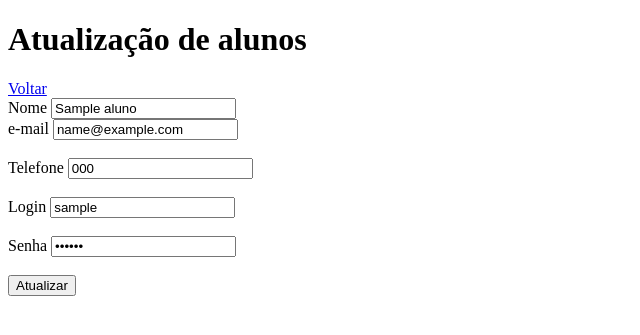
After one commit to balriobdb/senac, a PHP site: the page made by atualizar.php in a window 1280 px wide. The commit adds this page. Shown: the top 335 px of the page, without its empty margins (0-640 px from the left). Run offline with PHP 8.4, Linux system fonts and the light colour scheme; tables that the repository leaves empty or names only in its code hold one stand-in row (values such as "Sample post").

Commit message:
Atualização

```diff
--- /dev/null
+++ b/atualizar.php
@@ -0,0 +1,48 @@
+<?php
+include_once ("objetos/AlunoController.php");
+
+$controller = new AlunoController();
+
+if($_SERVER['REQUEST_METHOD'] === 'GET' && isset($_GET['alterar'])){
+    $a = $controller->localizarAluno($_GET['alterar']);
+}elseif ($_SERVER['REQUEST_METHOD'] === 'POST' && isset($_POST['aluno'])){
+    $a = $controller->atualizarAluno($_POST['aluno']);
+}else{
+    header("location: index.php");
+}
+
+?>
+
+
+
+<!doctype html>
+<html lang="pt-br">
+<head>
+    <meta charset="UTF-8">
+    <meta name="viewport" content="width=device-width, initial-scale=1">
+    <title>Cadastro de Aluno</title>
+</head>
+<body>
+
+<h1>Atualização de alunos</h1>
+
+<a href="index.php">Voltar</a>
+
+<form action="atualizar.php" method="post">
+    <input type="text" name="aluno[ra]" value="<?= $a->ra ?>" hidden>
+    <label>Nome</label>
+    <input type="text" name="aluno[nome]" value="<?= $a->nome ?>"<br><br>
+    <label>e-mail</label>
+    <input type="email" name="aluno[email]" value="<?= $a->email ?>"><br><br>
+    <label>Telefone</label>
+    <input type="tel" name="aluno[telefone]" value="<?= $a->telefone ?>"><br><br>
+    <label>Login</label>
+    <input type="text" name="aluno[login]" value="<?= $a->login ?>"><br><br>
+    <label>Senha</label>
+    <input type="password" name="aluno[senha]" value="<?= $a->senha ?>"><br><br>
+
+    <button name="atualizar">Atualizar</button>
+</form>
+
+</body>
+</html>
--- a/objetos/Aluno.php
+++ b/objetos/Aluno.php
@@ -22,21 +22,14 @@ Class Aluno{
         return $resultado->fetchAll(PDO::FETCH_OBJ);
     }
 
-    public function pesquisaAluno($valor, $tipo){
-        if($tipo === "ra"){
-            $sql = "SELECT * FROM alunos WHERE RA = :valor";
-        } else {
-            $sql = "SELECT * FROM alunos WHERE nome LIKE :valor";
-            $valor = "%".$valor."%"; // permite buscar parte do nome
-        }
-
+    public function pesquisaAluno($ra){
+        $sql = "SELECT * FROM alunos WHERE RA = :ra";
         $resultado = $this->bd->prepare($sql);
-        $resultado->bindParam(":valor", $valor);
+        $resultado->bindParam(":ra", $ra);
         $resultado->execute();
 
-        return $resultado->fetchAll(PDO::FETCH_OBJ); // pode retornar vários alunos
+        return $resultado->fetch(PDO::FETCH_OBJ);
     }
-
 
     public function cadastrar(){
         $sql = "INSERT INTO alunos(nome, email, telefone, login, senha) VALUES(:nome, :email, :telefone, :login, :senha)";
@@ -56,4 +49,46 @@ Class Aluno{
             return false;
         }
     }
+
+    public function excluir(){
+        $sql = "DELETE FROM alunos WHERE ra = :RA";
+        $stmt = $this->bd->prepare($sql);
+        $stmt->bindParam(":RA", $this->ra, PDO::PARAM_INT);
+
+        if($stmt->execute()){
+            return true;
+        }else {
+            return false;
+        }
+    }
+
+    public function atualizar(){
+        $senha_hash = password_hash($this->senha, PASSWORD_DEFAULT);
+        $sql = "UPDATE alunos SET nome = :nome, email = :email, senha = :senha, telefone = :telefone, login = :login WHERE ra = :RA";
+        $stmt = $this->bd->prepare($sql);
+        $stmt->bindParam(":nome", $this->nome, PDO::PARAM_STR);
+        $stmt->bindParam(":email", $this->email, PDO::PARAM_STR);
+        $stmt->bindParam(":senha", $senha_hash, PDO::PARAM_STR);
+        $stmt->bindParam(":telefone", $this->telefone, PDO::PARAM_STR);
+        $stmt->bindParam(":login", $this->login, PDO::PARAM_STR);
+        $stmt->bindParam(":RA", $this->ra, PDO::PARAM_INT);
+
+        if($stmt->execute()){
+            return true;
+        }else{
+            return false;
+        }
+    }
+
+    public function buscaAluno($ra){
+        $sql = "SELECT * FROM alunos WHERE RA = :RA";
+        $resultado = $this->bd->prepare($sql);
+        $resultado->bindParam(":RA", $ra);
+        $resultado->execute();
+
+        return $resultado->fetch(PDO::FETCH_OBJ);
+    }
+
+
+
 }
--- a/objetos/AlunoController.php
+++ b/objetos/AlunoController.php
@@ -17,8 +17,8 @@ Class ALunoController{
         return $this->aluno->LerTodos();
     }
 
-    public function pesquisaAluno($valor, $tipo){
-        return $this->aluno->pesquisaAluno($valor, $tipo);
+    public function pesquisaAluno($ra){
+        return $this->aluno->PesquisaAluno($ra);
     }
 
     public function cadastrarAluno($dados){
@@ -34,4 +34,30 @@ Class ALunoController{
             exit();
         }
     }
+
+    public function excluirAluno($ra){
+        $this->aluno->ra = $ra;
+
+        if($this->aluno->Excluir()){
+            header("location: index.php");
+        }
+    }
+
+    public function atualizarAluno($dados){
+        $this->aluno->ra = $dados["ra"];
+        $this->aluno->nome = $dados["nome"];
+        $this->aluno->email = $dados["email"];
+        $this->aluno->telefone = $dados["telefone"];
+        $this->aluno->login = $dados["login"];
+        $this->aluno->senha = $dados["senha"];
+
+        if($this->aluno->Atualizar()){
+            header("location: index.php");
+        }
+    }
+
+    public function localizarAluno($ra){
+        return $this->aluno->buscaAluno($ra);
+
+    }
 }
```
Also changed, not shown: index.php (+24 -19 lines).
